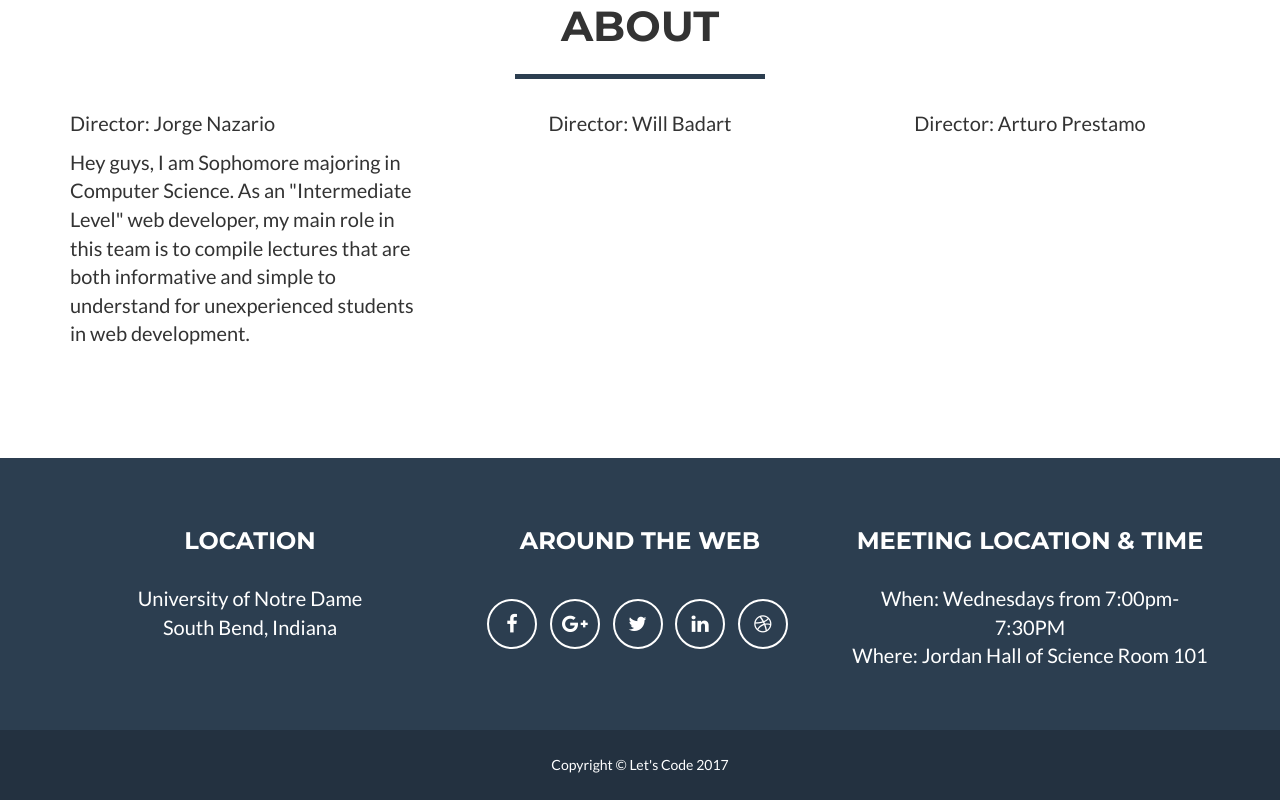
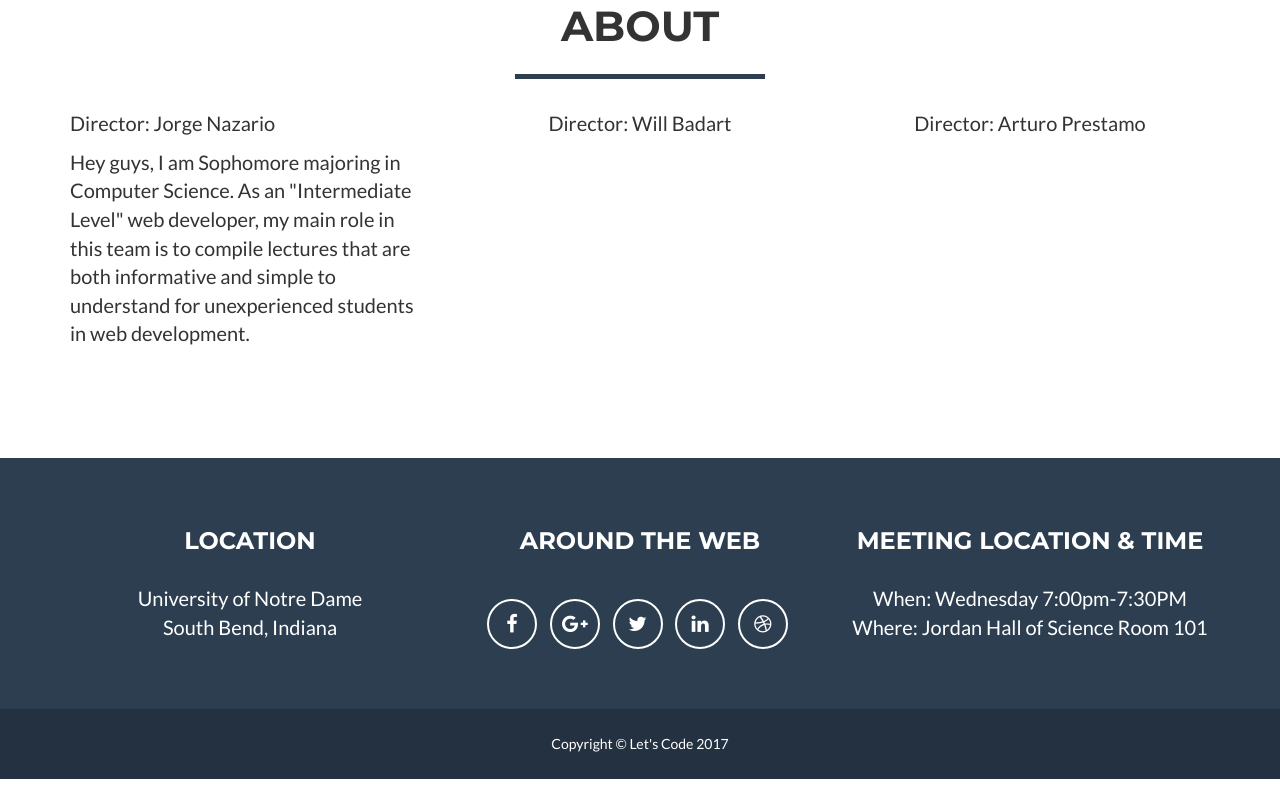
Before and after one commit to jorginazario/letscode, a website: page index.html in a window 1280 px wide. Shown: the part 4611-5411 px from the top of the page. After the commit the page ends 5390 px from the top, so only its background shows below. Drawn offline with nearby package versions, Linux system fonts and the light colour scheme.

Commit message:
minor changes
about section

```diff
--- a/index.html
+++ b/index.html
@@ -261,7 +261,7 @@
           </div>
           <div class="footer-col col-md-4">
             <h3>Meeting Location & Time</h3>
-            <p>When: Wednesdays from 7:00pm-7:30PM
+            <p>When: Wednesday 7:00pm-7:30PM
               <br>Where: Jordan Hall of Science Room 101</p>
           </div>
         </div>
```
